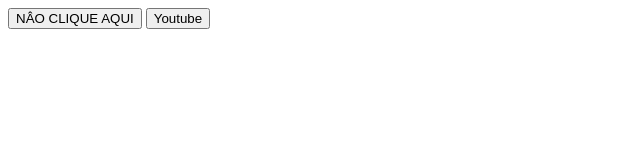
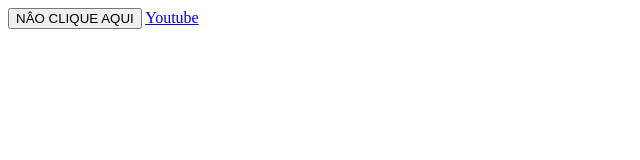
Before and after one commit to SIDINEIPAULA/Renan, a plain HTML site: page index.html in a window 1280 px wide. Shown: the whole page, without its empty margins (0-640 px from the left). Drawn offline with Linux system fonts and the light colour scheme.

Commit message:
Update index.html

```diff
--- a/index.html
+++ b/index.html
@@ -8,6 +8,6 @@
 <body>
     <button id = "btnClique" >NÂO CLIQUE AQUI</button>
     <script type="text/javascript" src = "script.js"></script>
-    <button href = "https://youtube.com">Youtube</button>
+    <a href = "https://youtube.com">Youtube</a>
 </body>
 </html>
```
